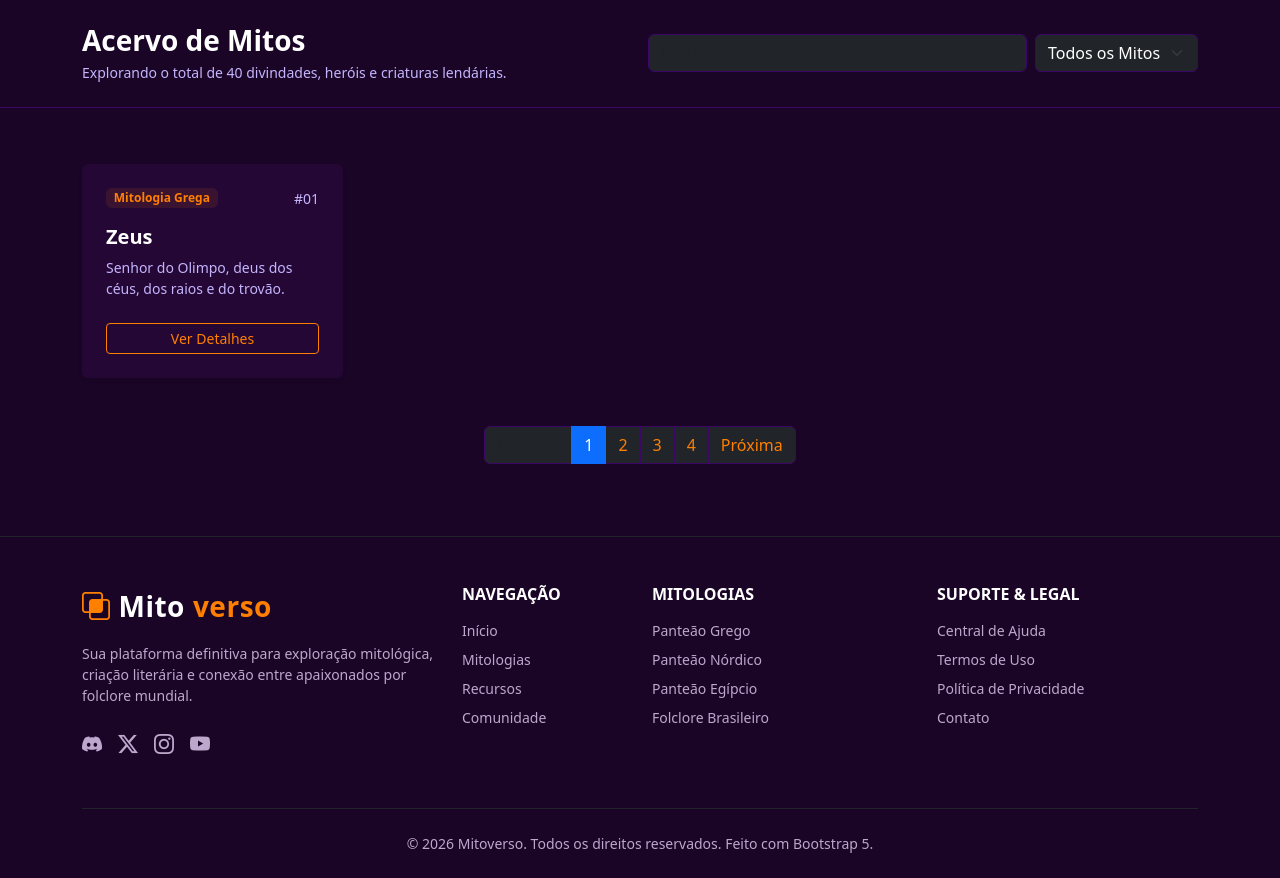
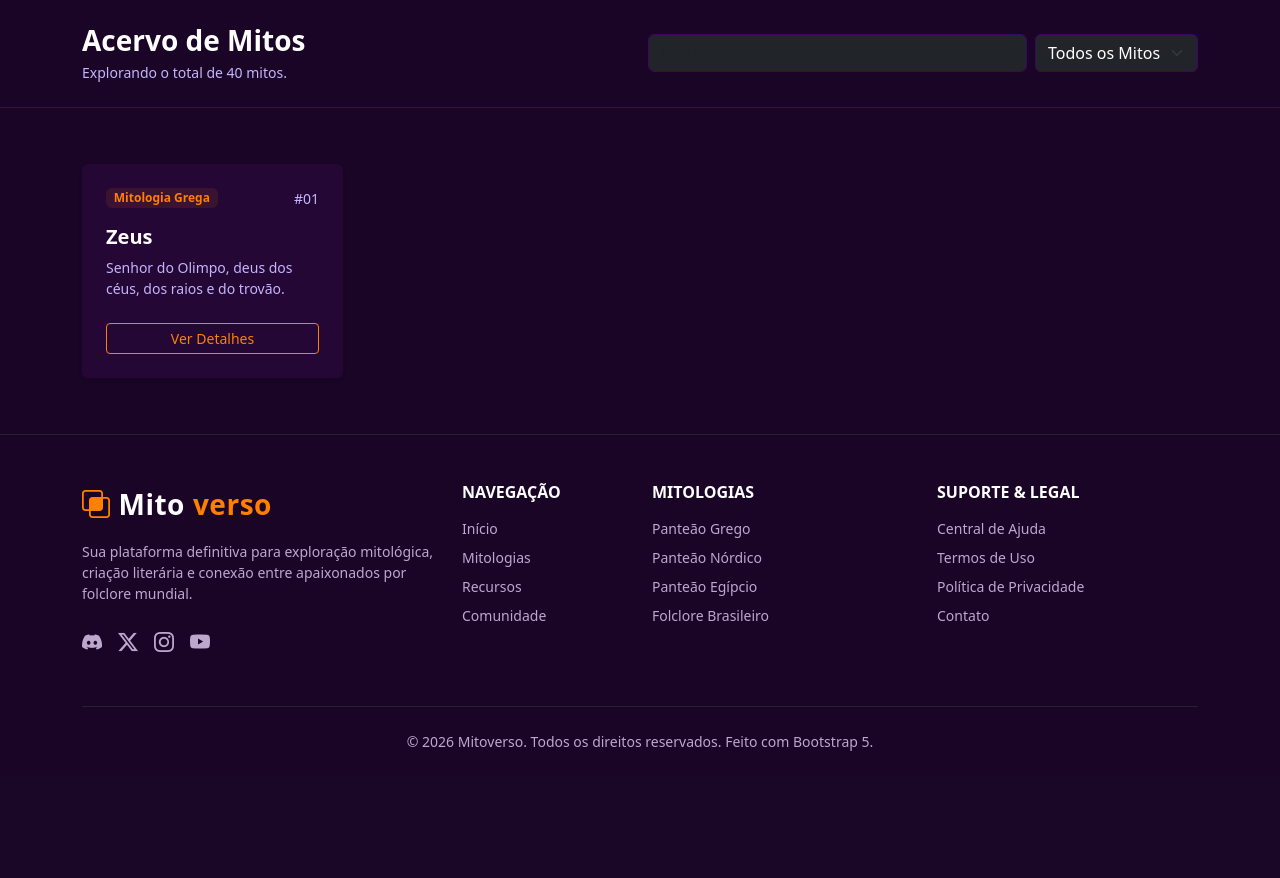
Before and after one commit to JuliaNasc1mento/Mitoverso, a Flask app: page /principal in a window 1280 px wide. Shown: the part 85-963 px from the top of the page. After the commit the page ends 836 px from the top, so only its background shows below. Run offline with Flask 3, Linux system fonts and the light colour scheme; some libraries are stand-ins or nearby versions.

Commit message:
Atualização de estrutura

```diff
--- a/app/static/css/principal.css
+++ b/app/static/css/principal.css
@@ -51,3 +51,7 @@
   box-shadow: 0 0 0 0.25rem rgba(255, 127, 0, 0.25);
   color: #ffffff !important;
 }
+
+.cor-text::placeholder{
+  color: #8c7aab !important;
+}
--- a/app/templates/principal.html
+++ b/app/templates/principal.html
@@ -10,16 +10,13 @@
             <div class="row align-items-center g-3">
                 <div class="col-lg-6">
                     <h2 class="h3 fw-bold text-white mb-1">Acervo de Mitos</h2>
-                    <p class="text-muted-custom small mb-0">Explorando o total de 40 divindades, heróis e criaturas lendárias.</p>
+                    <p class="text-muted-custom small mb-0">Explorando o total de 40 mitos.</p>
                 </div>
                 <div class="col-lg-6">
                     <div class="d-flex gap-2">
-                        <input type="text" class="form-control bg-dark border-purple text-white" placeholder="Pesquisar mito por nome..." aria-label="Pesquisar">
+                        <input type="text" class="form-control bg-dark border-purple text-white cor-text-placeholder" placeholder="Pesquisar mito por nome..." aria-label="Pesquisar">
                         <select class="form-select bg-dark border-purple text-white w-auto" aria-label="Filtrar panteão">
                             <option selected>Todos os Mitos</option>
-                            <option value="#">...</option>
-                            <option value="#">...</option>
-                            <option value="#">...</option>
                             <option value="#">...</option>
                         </select>
                     </div>
@@ -50,18 +47,6 @@
                     </div>
                 </div>
             </div>
-
-            <!-- Paginação para navegação dos 40 mitos -->
-            <nav aria-label="Navegação do catálogo" class="mt-5">
-                <ul class="pagination justify-content-center">
-                    <li class="page-item disabled"><a class="page-link bg-dark text-muted border-purple" href="#" tabindex="-1">Anterior</a></li>
-                    <li class="page-item active"><a class="page-link bg-mitoverso border-orange text-white" href="#">1</a></li>
-                    <li class="page-item"><a class="page-link bg-dark text-orange border-purple" href="#">2</a></li>
-                    <li class="page-item"><a class="page-link bg-dark text-orange border-purple" href="#">3</a></li>
-                    <li class="page-item"><a class="page-link bg-dark text-orange border-purple" href="#">4</a></li>
-                    <li class="page-item"><a class="page-link bg-dark text-orange border-purple" href="#">Próxima</a></li>
-                </ul>
-            </nav>
         </div>
     </section>
 </main>
```
